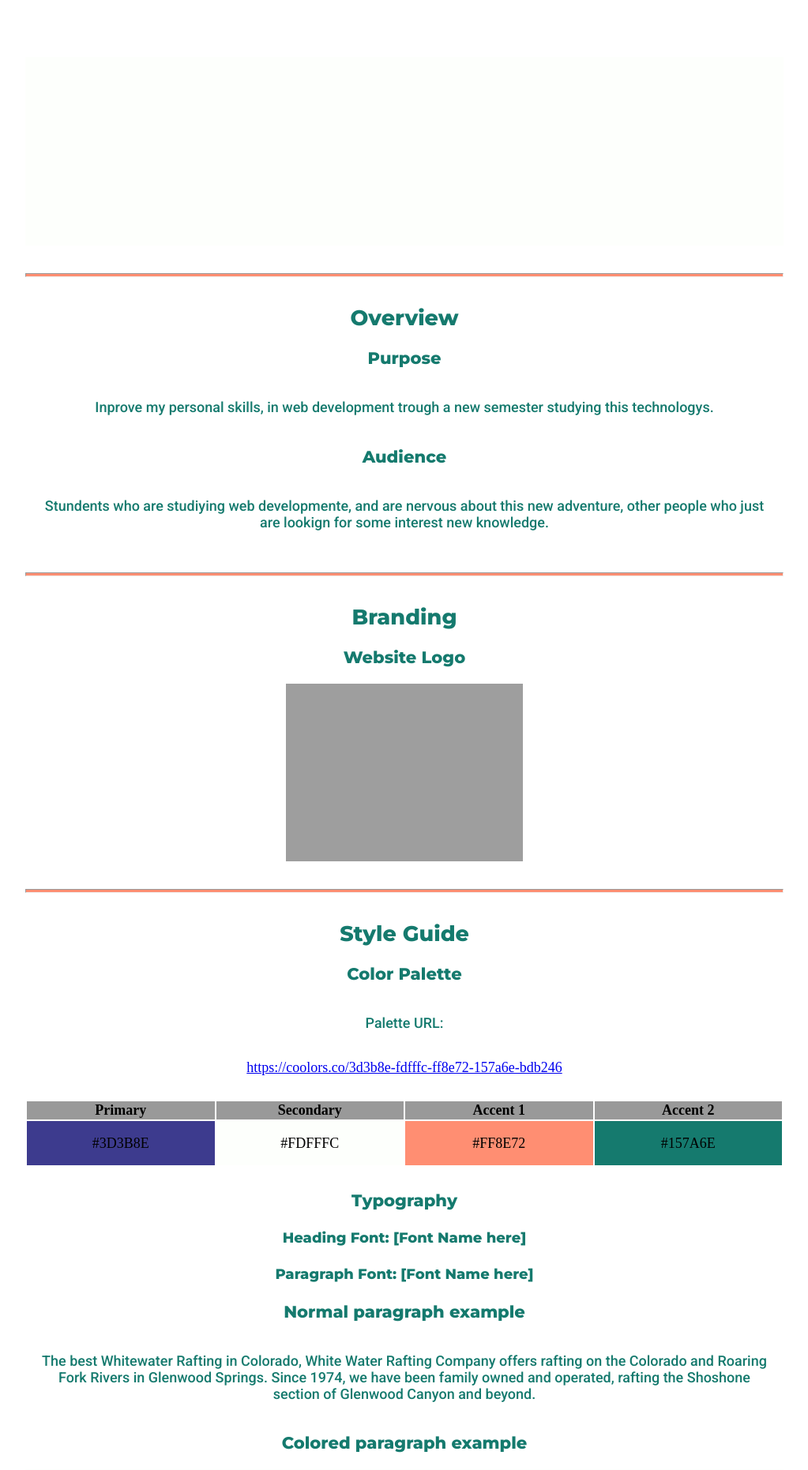
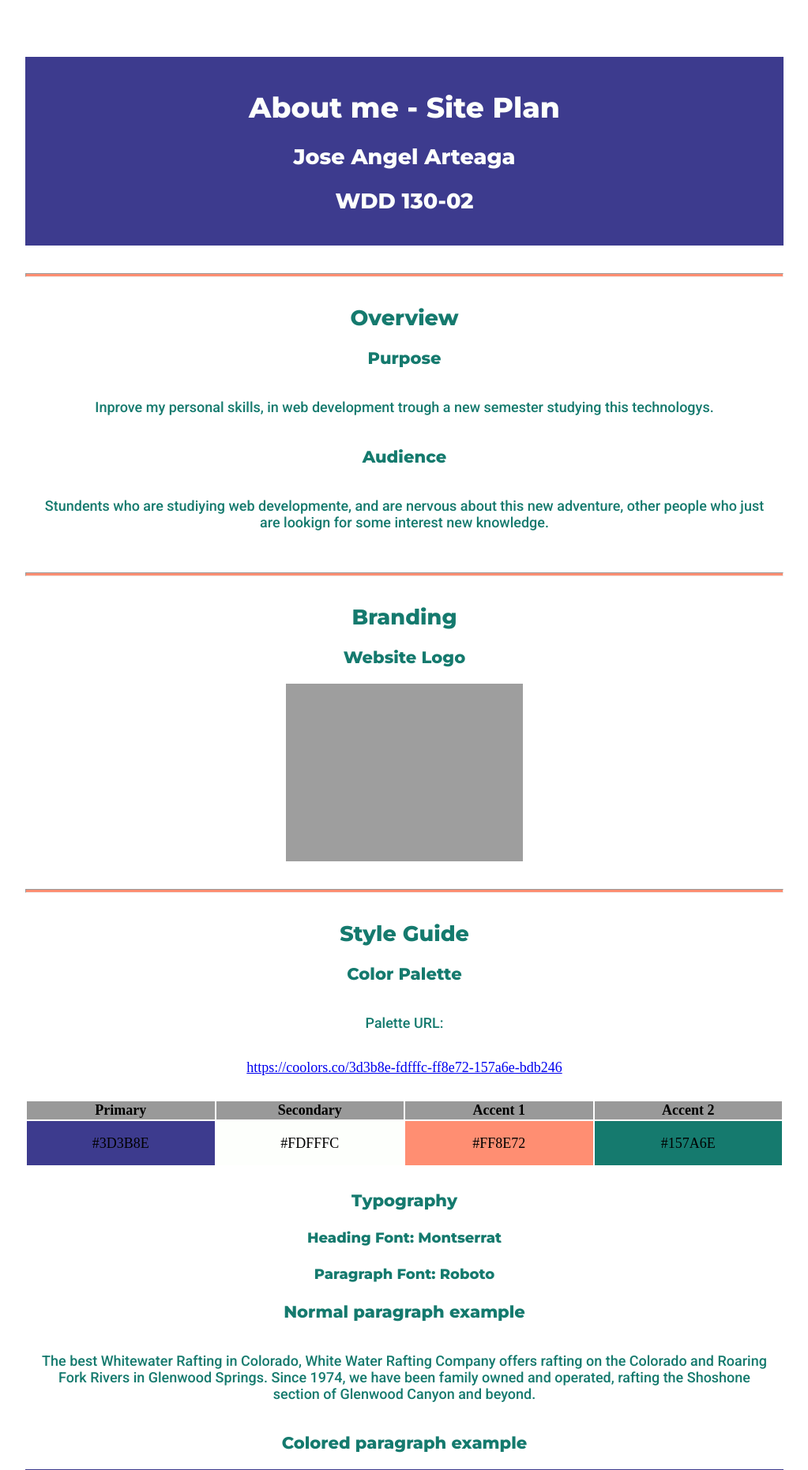
Before and after one commit to josArt17/WDD-130, a PHP site: page /wwr/site-plan-rafting.htm in a window 1280 px wide. Shown: the top 1862 px of the page at 79% size, without its empty margins (128-1151 px from the left). Run offline with PHP 8.4, Linux system fonts and the light colour scheme; grey boxes are pictures that could not be loaded.

Commit message:
final version for week 02

```diff
--- a/WEEK 1/wwr/site-plan-rafting.htm
+++ b/WEEK 1/wwr/site-plan-rafting.htm
@@ -3,7 +3,7 @@
 <head>
     <meta charset="UTF-8">
     <meta name="viewport" content="width=device-width, initial-scale=1.0">
-    <link type="text/css" rel="stylesheet" href="styles/site-plan-rafting.css" />
+    <link type="text/css" rel="stylesheet" href="./styles/site-plan-rafting.css" />
     <title>Document</title>
 </head>
 
@@ -66,11 +66,11 @@
     <!-- Choose a font for your paragraphs (body copy) and headlines. What font(s) have you chosen? Think also about which of your colors above you might use for background and font colors. -->
 
     <h4>
-      Heading Font: [Font Name here]
+      Heading Font: Montserrat
       <!-- change this -->
     </h4>
     <h4>
-      Paragraph Font: [Font Name here]
+      Paragraph Font: Roboto
       <!-- change this -->
     </h4>
     <h3>Normal paragraph example</h3>
--- a/WEEK 1/wwr/styles/site-plan-rafting.css
+++ b/WEEK 1/wwr/styles/site-plan-rafting.css
@@ -10,15 +10,15 @@
 
   /* change the values below to your chosen font(s) */
   --heading-font: "Montserrat", sans-serif;
-  --paragraph-font: 'Roboto', sans-serif;
+  --paragraph-font: "Roboto", sans-serif;
 
   /* these colors below should be chosen from among your palette colors above */
   --headline-color-on-white: #157A6E;  /* headlines on a white background */
   --headline-color-on-color: #FDFFFC; /* headlines on a colored background */
   --paragraph-color-on-white: #157A6E; /* paragraph text on a white background */
   --paragraph-color-on-color: #FDFFFC; /* paragraph text on a colored background */
-  --paragraph-background-color: #FDFFFC  ;
-  --nav-link-color: #FF8E72;
+  --paragraph-background-color: #3D3B8E  ;
+  --nav-link-color: #FDFFFC;
   --nav-background-color: #FF8E72;
   --nav-hover-link-color: #FDFFFC;
   --nav-hover-background-color: #157A6E;
```
